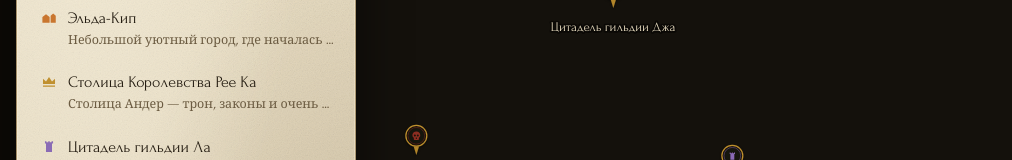
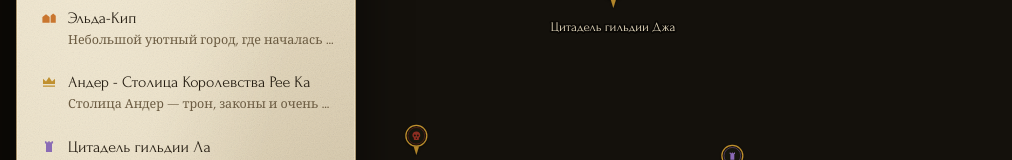
Before and after one commit to CouhDndDeo/noskap, a React (Vite) app in the folder packages/web/: page / in a window 1280 px wide. Shown: the part 271-431 px from the top of the page, without its empty margins (0-1012 px from the left). Built offline with nearby package versions, Linux system fonts and the light colour scheme; a web font is replaced by a local one.

Commit message:
Update locations.ts

```diff
--- a/packages/web/src/web/data/locations.ts
+++ b/packages/web/src/web/data/locations.ts
@@ -47,7 +47,7 @@ export const MAP_META = {
   tileSize: 256,
   maxZoom: 5,
   /** Пикселей карты в одной лиге пути. Правится в тулбаре линейки. */
-  pixelsPerLeague: 24,
+  pixelsPerLeague: 5,
 };
 
 export const locations: Location[] = [
@@ -62,33 +62,31 @@ export const locations: Location[] = [
     tags: ["старт кампании", "торговля", "безопасно"],
     lore: `Городок на пять тысяч душ, выросший вокруг брода и старой почтовой станции. Черепица тут мшистая, вывески — свежие: Эльда-Кип живёт с проезжающих, а не с земли.
 
-**Чем известен.** Ярмарка на Сером мосту по десятым дням, гильдейская доска объявлений у ратуши и трактир «Пьяный компас», где вербуют половину авантюристов южного тракта.
+**Чем известен.** Виверна живущая в замке в центре города, трактир «Слюнявый боров», где раньше вербовали половину авантюристов.
 
-**Кто правит.** Городской совет из семи цеховых старшин. Формально подчинён короне Рее Ка, фактически — сам себе, пока платит подать.
+**Кто правит.** Городской совет из семи старшин. Формально подчинён короне Рее Ка, фактически — сам себе, пока платит подать.
 
 **Настроение сейчас.** С тех пор как мёртвые перестали уходить тихо, в Эльда-Кипе трижды переносили кладбище за стену. Могильщики берут вдвое.`,
-    gmNotes: `Отправная точка партии. Хорошая база для возвращений: NPC узнают героев и реагируют на их репутацию.
-
-Крючок: в подвале «Пьяного компаса» замурован ход к старой почтовой сети — тоннели ведут к трём другим точкам карты. Идеальный способ быстро перебрасывать партию, когда темп проседает.`,
+    gmNotes: `без метки`,
   },
   {
     id: "ree-ka",
     x: 1123,
     y: 602,
     kind: "capital",
-    name: "Столица Королевства Рее Ка",
+    name: "Андер - Столица Королевства Рее Ка",
     summary: "Столица Андер — трон, законы и очень длинные коридоры.",
-    tags: ["двор", "политика", "гильдии"],
+    art: "images/locations/Ander.jpg",
+    tags: ["Столица", "Правитель", "Жнец"],
     lore: `Андер стоит на трёх холмах, и каждый холм — отдельная власть: корона, храм и торговые дома. Улицы между ними вымощены так, чтобы армия прошла быстрее толпы.
 
 **Чем известна.** Королевский архив, где хранятся договоры с гильдиями; Литейный квартал, кующий половину доспехов континента; и Тихий двор — место, где решения принимают до того, как их объявят на совете.
 
-**Кто правит.** Корона Андер, но реальный вес — у казначейства и у гильдейских представительств.
+**Кто правит.** Капитан Рен Кровавый Жнец
+Его власть — харизма и военный талант. Он отменил дворянские титулы, разделил земли и установил жёсткие, но справедливые законы. Его сторонники боготворят его. Вся аристократия НосКапа ненавидит и боится его как чумы
 
 **Настроение сейчас.** Двор делает вид, что смерть работает как прежде. Жрецы Хель молчат уже который месяц, и это молчание в столице обсуждают шёпотом.`,
-    gmNotes: `Политический хаб. Тут партия получает заказы уровня королевства и наживает врагов при дворе.
-
-Крючок: казначейство оплачивает «зачистку кладбищ» подозрительно щедро — кто-то наверху уже знает про Маратоха и покупает время.`,
+    gmNotes: `без меток`,
   },
   {
     id: "citadel-la",
```
